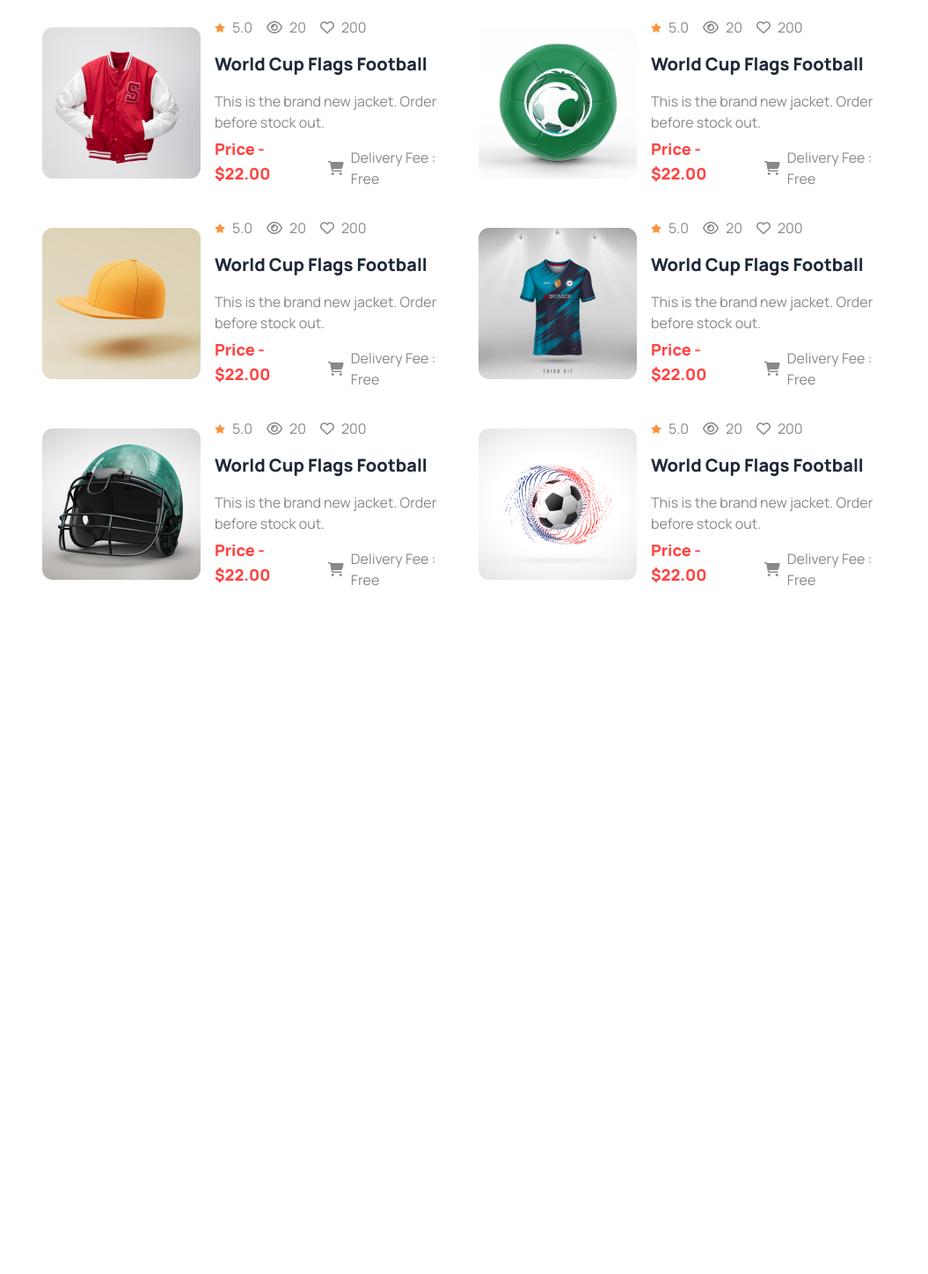
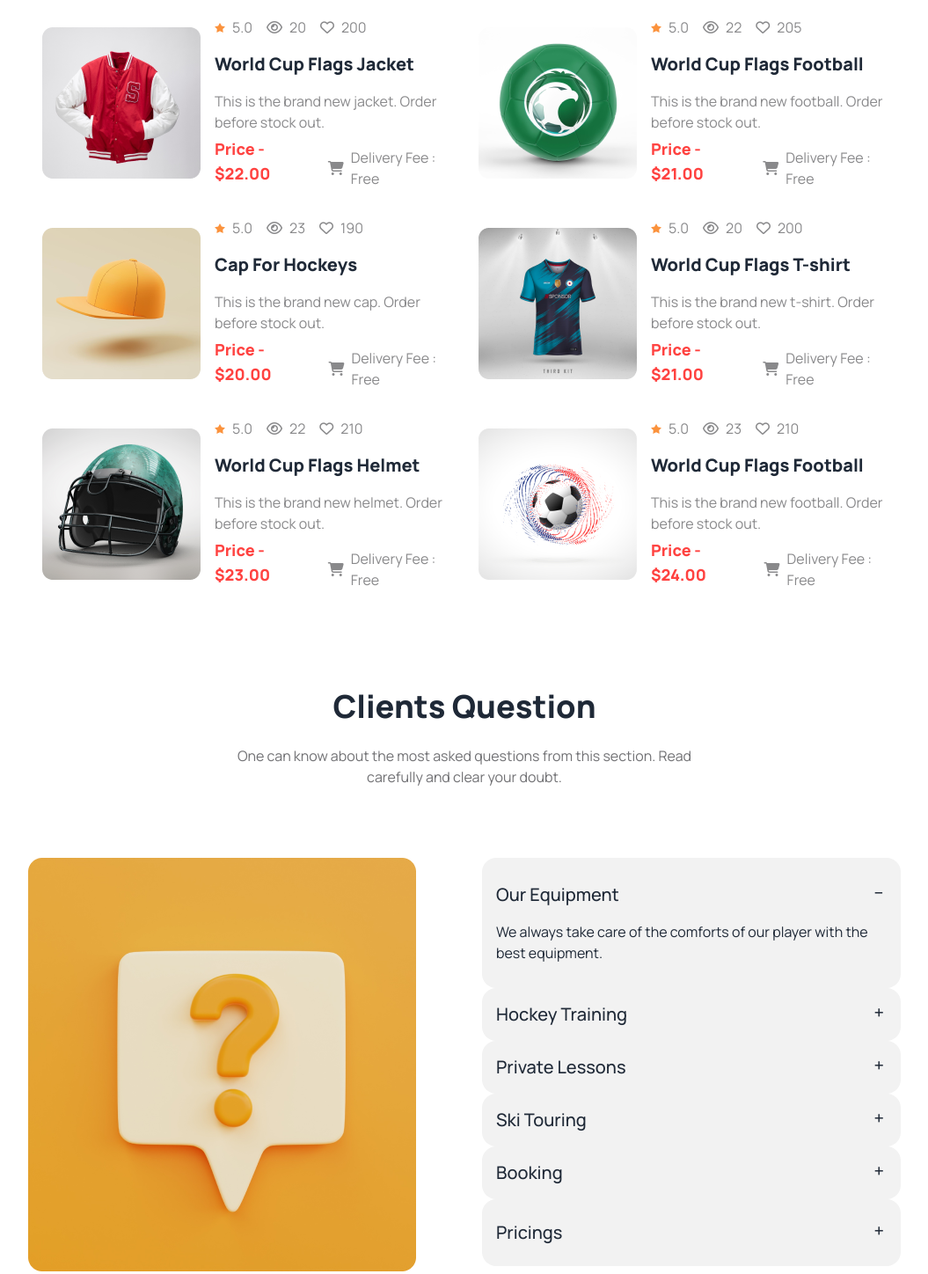
Before and after one commit to TinnyDatta/my-third-assignment, a plain HTML site: page index.html in a window 1280 px wide. Shown: the part 2742-4190 px from the top of the page at 88% size, without its empty margins (112-1167 px from the left). Before the commit the page ends 3525 px from the top, so only its background shows below. Drawn offline with nearby package versions, Linux system fonts and the light colour scheme.

Commit message:
added clients question section

```diff
--- a/index.html
+++ b/index.html
@@ -36,7 +36,7 @@
 
 <body>
     <header>
-        <div class="container font-manrope px-5 py-10 mx-auto lg:px-32  ">
+        <div class="container font-manrope px-5 py-10 mx-auto lg:px-32 lg:py-auto  ">
             <div class="carousel">
                 <div id="slide1" class="carousel-item relative w-full">
                     <img src="./Images/1.png" class="w-full" />
@@ -210,7 +210,7 @@
                     <div>200</div>
                    </div>
                    </div>
-                    <h1 class="text-xl font-extrabold mb-4">World Cup Flags Football</h1>
+                    <h1 class="text-xl font-extrabold mb-4">World Cup Flags Jacket</h1>
                     <p class="text-[#13131880]">This is the brand new jacket. Order before stock out.</p>
                     <div class="flex items-center gap-5 space-y-4">
                         <!-- price -->
@@ -245,20 +245,20 @@
                    <!-- eye -->
                    <div class="flex items-center text-[#13131880] gap-2 mr-4">
                     <i class="fa-regular fa-eye"></i>
-                    <div>20</div>
+                    <div>22</div>
                    </div>
                    <!-- heart icon -->
                    <div class="flex items-center text-[#13131880] gap-2">
                     <i class="fa-regular fa-heart"></i>
-                    <div>200</div>
+                    <div>205</div>
                    </div>
                    </div>
                     <h1 class="text-xl font-extrabold mb-4">World Cup Flags Football</h1>
-                    <p class="text-[#13131880]">This is the brand new jacket. Order before stock out.</p>
+                    <p class="text-[#13131880]">This is the brand new football. Order before stock out.</p>
                     <div class="flex items-center gap-5 space-y-4">
                         <!-- price -->
                        <div>
-                        <h3 class="text-lg font-extrabold text-[#FF4240]">Price - $22.00</h3>
+                        <h3 class="text-lg font-extrabold text-[#FF4240]">Price - $21.00</h3>
                        </div>
                        <!-- icon and text -->
                        <div class="flex items-center gap-2 text-[#13131880]">
@@ -288,20 +288,20 @@
                    <!-- eye -->
                    <div class="flex items-center text-[#13131880] gap-2 mr-4">
                     <i class="fa-regular fa-eye"></i>
-                    <div>20</div>
+                    <div>23</div>
                    </div>
                    <!-- heart icon -->
                    <div class="flex items-center text-[#13131880] gap-2">
                     <i class="fa-regular fa-heart"></i>
-                    <div>200</div>
+                    <div>190</div>
                    </div>
                    </div>
-                    <h1 class="text-xl font-extrabold mb-4">World Cup Flags Football</h1>
-                    <p class="text-[#13131880]">This is the brand new jacket. Order before stock out.</p>
+                    <h1 class="text-xl font-extrabold mb-4">Cap For Hockeys</h1>
+                    <p class="text-[#13131880]">This is the brand new cap. Order before stock out.</p>
                     <div class="flex items-center gap-5 space-y-4">
                         <!-- price -->
                        <div>
-                        <h3 class="text-lg font-extrabold text-[#FF4240]">Price - $22.00</h3>
+                        <h3 class="text-lg font-extrabold text-[#FF4240]">Price - $20.00</h3>
                        </div>
                        <!-- icon and text -->
                        <div class="flex items-center gap-2 text-[#13131880]">
@@ -339,12 +339,12 @@
                     <div>200</div>
                    </div>
                    </div>
-                    <h1 class="text-xl font-extrabold mb-4">World Cup Flags Football</h1>
-                    <p class="text-[#13131880]">This is the brand new jacket. Order before stock out.</p>
+                    <h1 class="text-xl font-extrabold mb-4">World Cup Flags T-shirt</h1>
+                    <p class="text-[#13131880]">This is the brand new t-shirt. Order before stock out.</p>
                     <div class="flex items-center gap-5 space-y-4">
                         <!-- price -->
                        <div>
-                        <h3 class="text-lg font-extrabold text-[#FF4240]">Price - $22.00</h3>
+                        <h3 class="text-lg font-extrabold text-[#FF4240]">Price - $21.00</h3>
                        </div>
                        <!-- icon and text -->
                        <div class="flex items-center gap-2 text-[#13131880]">
@@ -374,20 +374,20 @@
                    <!-- eye -->
                    <div class="flex items-center text-[#13131880] gap-2 mr-4">
                     <i class="fa-regular fa-eye"></i>
-                    <div>20</div>
+                    <div>22</div>
                    </div>
                    <!-- heart icon -->
                    <div class="flex items-center text-[#13131880] gap-2">
                     <i class="fa-regular fa-heart"></i>
-                    <div>200</div>
+                    <div>210</div>
                    </div>
                    </div>
-                    <h1 class="text-xl font-extrabold mb-4">World Cup Flags Football</h1>
-                    <p class="text-[#13131880]">This is the brand new jacket. Order before stock out.</p>
+                    <h1 class="text-xl font-extrabold mb-4">World Cup Flags Helmet</h1>
+                    <p class="text-[#13131880]">This is the brand new helmet. Order before stock out.</p>
                     <div class="flex items-center gap-5 space-y-4">
                         <!-- price -->
                        <div>
-                        <h3 class="text-lg font-extrabold text-[#FF4240]">Price - $22.00</h3>
+                        <h3 class="text-lg font-extrabold text-[#FF4240]">Price - $23.00</h3>
                        </div>
                        <!-- icon and text -->
                        <div class="flex items-center gap-2 text-[#13131880]">
@@ -417,20 +417,20 @@
                    <!-- eye -->
                    <div class="flex items-center text-[#13131880] gap-2 mr-4">
                     <i class="fa-regular fa-eye"></i>
-                    <div>20</div>
+                    <div>23</div>
                    </div>
                    <!-- heart icon -->
                    <div class="flex items-center text-[#13131880] gap-2">
                     <i class="fa-regular fa-heart"></i>
-                    <div>200</div>
+                    <div>210</div>
                    </div>
                    </div>
                     <h1 class="text-xl font-extrabold mb-4">World Cup Flags Football</h1>
-                    <p class="text-[#13131880]">This is the brand new jacket. Order before stock out.</p>
+                    <p class="text-[#13131880]">This is the brand new football. Order before stock out.</p>
                     <div class="flex items-center gap-5 space-y-4">
                         <!-- price -->
                        <div>
-                        <h3 class="text-lg font-extrabold text-[#FF4240]">Price - $22.00</h3>
+                        <h3 class="text-lg font-extrabold text-[#FF4240]">Price - $24.00</h3>
                        </div>
                        <!-- icon and text -->
                        <div class="flex items-center gap-2 text-[#13131880]">
@@ -446,6 +446,74 @@
         </div>
        </div>
       </section>
+      <!-- clients section -->
+      <section  class="px-4 lg:px-auto my-24">
+        <div class="mx-auto text-center mb-20 space-y-6">
+            <h2 class="text-4xl font-extrabold">Clients Question</h2>
+            <p class="text-[#13131899] px-5 lg:w-[600px] mx-auto text-center">One can know about the most asked questions from this section. Read carefully and clear your doubt.</p>
+        </div>
+        <div class="flex flex-col lg:flex-row gap-10">
+            <div class="flex-1">
+             <img src="./Images/11.png" alt="">
+            </div>
+            <div class="flex-1">
+                <div class="py-3 collapse collapse-plus bg-base-200">
+                    <input type="radio" name="my-accordion-3" checked="checked" />
+                    <div class="collapse-title text-xl font-medium">
+                        Our Equipment
+                    </div>
+                    <div class="collapse-content">
+                      <p>We always take care of the comforts of our player with the best equipment.</p>
+                    </div>
+                  </div>
+                  <div class="collapse collapse-plus bg-base-200">
+                    <input type="radio" name="my-accordion-3" />
+                    <div class="collapse-title text-xl font-medium">
+                        Hockey Training
+                    </div>
+                    <div class="collapse-content">
+                      <p>Hockey is our main service. There are experienced trainers for giving training.</p>
+                    </div>
+                  </div>
+                  <div class="collapse collapse-plus bg-base-200">
+                    <input type="radio" name="my-accordion-3" />
+                    <div class="collapse-title text-xl font-medium">
+                        Private Lessons
+                    </div>
+                    <div class="collapse-content">
+                      <p>One can learn alone under a tutor. But it will be little bit costly</p>
+                    </div>
+                  </div>
+                  <div class="collapse collapse-plus bg-base-200">
+                    <input type="radio" name="my-accordion-3" />
+                    <div class="collapse-title text-xl font-medium">
+                        Ski Touring
+                    </div>
+                    <div class="collapse-content">
+                      <p>This service is given by a group of professionals via lots of entertainment.</p>
+                    </div>
+                  </div>
+                  <div class="collapse collapse-plus bg-base-200">
+                    <input type="radio" name="my-accordion-3" />
+                    <div class="collapse-title text-xl font-medium">
+                        Booking
+                    </div>
+                    <div class="collapse-content">
+                      <p>As we have a lots of member to admit, one have to be booked their seats 2 months earlier.</p>
+                    </div>
+                  </div>
+                  <div class="py-2 collapse collapse-plus bg-base-200">
+                    <input type="radio" name="my-accordion-3" />
+                    <div class="collapse-title text-xl font-medium">
+                        Pricings
+                    </div>
+                    <div class="collapse-content">
+                      <p>Price varies for individual lession and level. Please email us for details. </p>
+                    </div>
+                  </div>
+            </div>
+        </div>
+      </section>
     </main>
     <footer>
 
```
